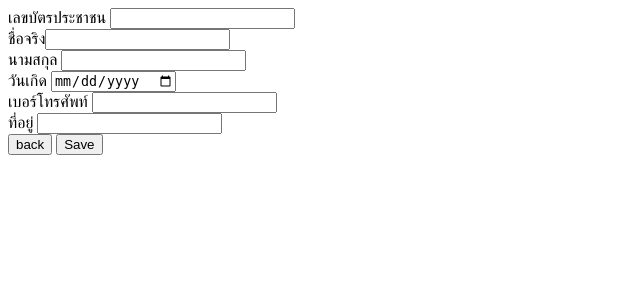
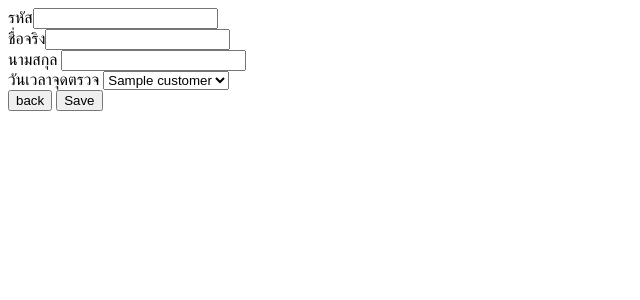
Before and after one commit to ThidaratPi/db021_122, a PHP site: template views/detail/newDetail.php in a window 1280 px wide. Shown: the top 300 px of the page, without its empty margins (0-640 px from the left). Run offline with PHP 8.4, Linux system fonts and the light colour scheme; the template is opened without the code that fills it: most values are stand-ins (such as "Sample title", 1, 10 or a date in 2020).

Commit message:
Update newDetail.php

```diff
--- a/views/detail/newDetail.php
+++ b/views/detail/newDetail.php
@@ -1,15 +1,16 @@
 
 <form method="get" action="">
-<label>เลขบัตรประชาชน <input type="text" name="id_staff"/></label><br>
+<label>รหัส<input type="text" name="id_staff"/></label><br>
 <label>ชื่อจริง<input type="text" name="first_name"/></label><br>
 <label>นามสกุล <input type="text" name="last_name"/></label><br>
-<label>วันเกิด <input type="date" name="DOB"/></label><br>
-<label>เบอร์โทรศัพท์ <input type="text" name="phone"/></label><br>
-<label>ที่อยู่ <input type="text" name="address_staff"/></label><br>
+<label>วันเวลาจุดตรวจ <select name="name_customer">
+    <?php foreach($customer_List as $dep) {echo "<option value = $dep->id_customer>
+    $dep->name_customer</option>";}
+    ?>
+</select></label><br>
 
-
-<input type="hidden"name="controller"value="staff"/>
+<input type="hidden"name="controller"value="detail"/>
 <button type= "submit"name="action"value="index">back</button>
-<button type= "submit"name="action"value="addStaff">Save</button>
+<button type= "submit"name="action"value="addDetail">Save</button>
 
 </form>
```
